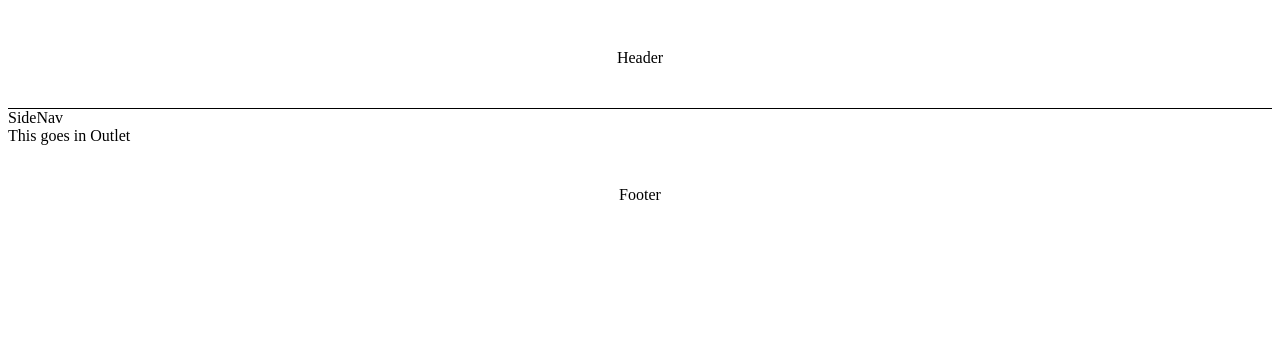
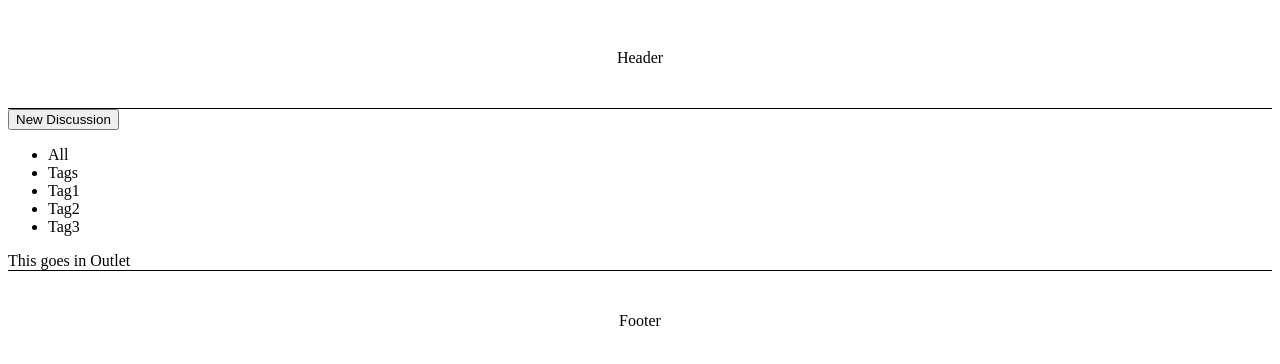
Before and after one commit to justasti/FEU6-galutinis-atsiskaitymas, a React (Vite) app: page / in a window 1280 px wide. Shown: the top 364 px of the page. Built offline with nearby package versions, Linux system fonts and the light colour scheme.

Commit message:
create side navigation with basic styles

```diff
--- a/src/features/footer/footer.styles.jsx
+++ b/src/features/footer/footer.styles.jsx
@@ -5,4 +5,5 @@ export const StyledFooter = styled.footer`
   display: flex;
   justify-content: center;
   align-items: center;
+  border-top: 1px solid black;
 `
--- a/src/features/index.js
+++ b/src/features/index.js
@@ -1,2 +1,3 @@
 export { default as Header } from '../features/header/header.component'
 export { default as Footer } from '../features/footer/footer.component'
+export { default as SideNav } from '../features/sidenav/sidenav.component'
--- /dev/null
+++ b/src/features/sidenav/sidenav.component.jsx
@@ -0,0 +1,16 @@
+import { StyledSideNav } from './sidenav.styles'
+const SideNav = () => {
+  return (
+    <StyledSideNav>
+      <button>New Discussion</button>
+      <ul>
+        <li>All</li>
+        <li>Tags</li>
+        <li>Tag1</li>
+        <li>Tag2</li>
+        <li>Tag3</li>
+      </ul>
+    </StyledSideNav>
+  )
+}
+export default SideNav
--- /dev/null
+++ b/src/features/sidenav/sidenav.styles.jsx
@@ -0,0 +1,3 @@
+import styled from 'styled-components'
+
+export const StyledSideNav = styled.aside``
--- a/src/layouts/main-layout/main.layout.jsx
+++ b/src/layouts/main-layout/main.layout.jsx
@@ -1,12 +1,14 @@
 import { Outlet } from 'react-router-dom'
-import { Footer, Header } from '../../features'
+import { Footer, Header, SideNav } from '../../features'
 const MainLayout = () => {
   return (
     <>
       <Header>Header</Header>
       <main>
-        <aside>SideNav</aside>
-        <Outlet />
+        <SideNav>SideNav</SideNav>
+        <section>
+          <Outlet />
+        </section>
       </main>
       <Footer>Footer</Footer>
     </>
```
